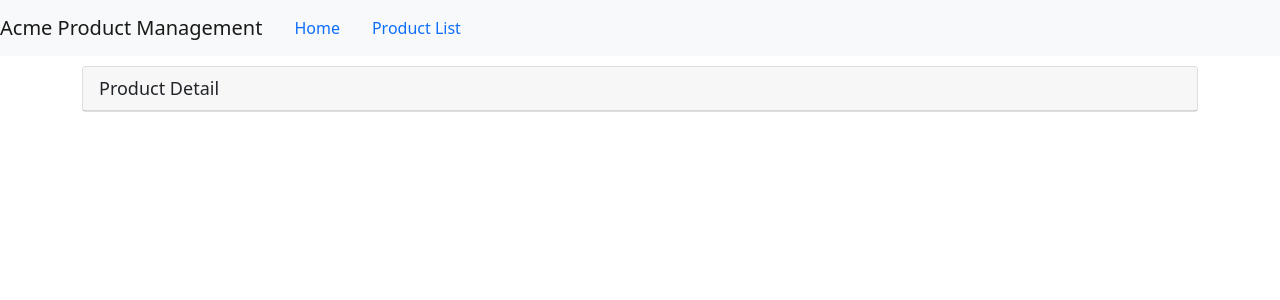
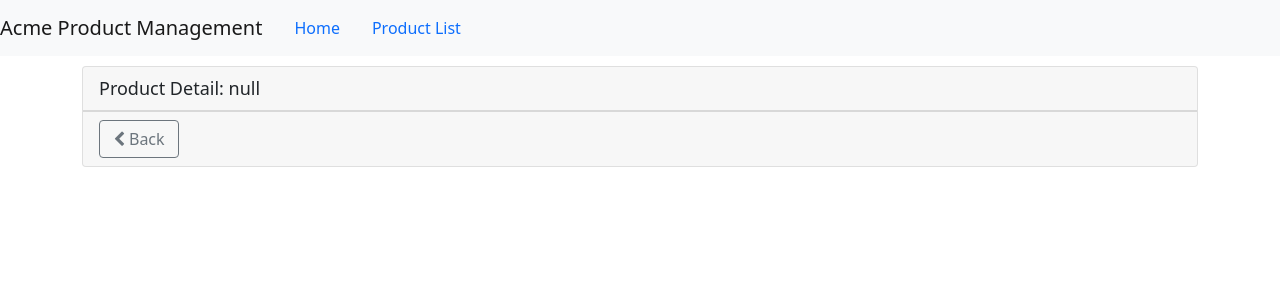
Before and after one commit to LeonardoVita/Angular-Course, an Angular app in the folder APM/: page /products/1 in a window 1280 px wide. Shown: the top 300 px of the page. Built offline with nearby package versions, Linux system fonts and the light colour scheme.

Commit message:
Using routes with parameters and navegate from component logic

```diff
--- a/APM/src/app/products/product-detail.component.html
+++ b/APM/src/app/products/product-detail.component.html
@@ -1,5 +1,12 @@
 <div class="card">
     <div class="card-header">
-        {{pageTitle}}
+        {{pageTitle + ": " + product?.productName}}
+    </div>
+    <div class="card-footer">
+        <button class="btn btn-outline-secondary"
+            style="width: 80px"
+            (click)="onBack()">
+            <i class="fa fa-chevron-left"></i> Back
+        </button>
     </div>
 </div>
--- a/APM/src/app/products/product-detail.component.ts
+++ b/APM/src/app/products/product-detail.component.ts
@@ -1,4 +1,6 @@
 import { Component, OnInit } from '@angular/core';
+import { ActivatedRoute, Router } from '@angular/router';
+import { IProduct } from './product';
 
 @Component({
   templateUrl: './product-detail.component.html',
@@ -7,10 +9,16 @@
 export class ProductDetailComponent implements OnInit {
 
   pageTitle: string = "Product Detail"
+  product !: IProduct;
 
-  constructor() { }
+  constructor(private route: ActivatedRoute,
+              private router: Router) { }
 
   ngOnInit(): void {
+    const id = Number(this.route.snapshot.paramMap.get("id"));
   }
 
+  onBack(): void{
+    this.router.navigate(["/products"]);
+  }
 }
--- a/APM/src/app/products/product-list.component.html
+++ b/APM/src/app/products/product-list.component.html
@@ -50,7 +50,11 @@
                             [style.margin.px]="imageMargin"
                         />
                     </td>
-                  <td>{{product.productName}}</td>
+                    <td>
+                        <a [routerLink]="['/products', product.productId]">
+                            {{product.productName}}
+                        </a>
+                    </td>
                     <td>{{product.productCode | lowercase | convertToSpaces:"-"}}</td>
                     <td>{{product.releaseDate}}</td>
                     <td>{{product.price | currency:'BRL':'symbol':'1.2-2'}}</td>
```
Also changed, not shown: 1 other file (tests, documents, lock files or other folders). Lines whose indentation alone changed are shown as unchanged.
